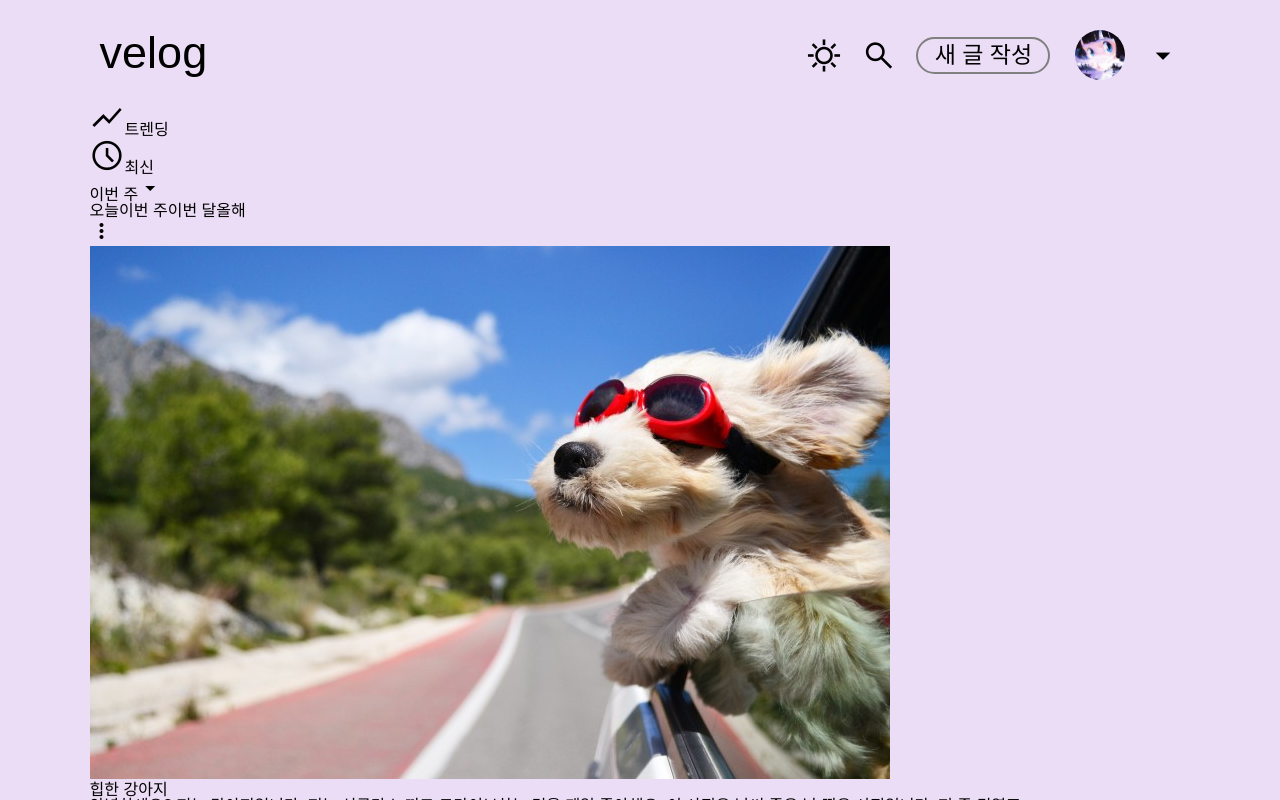
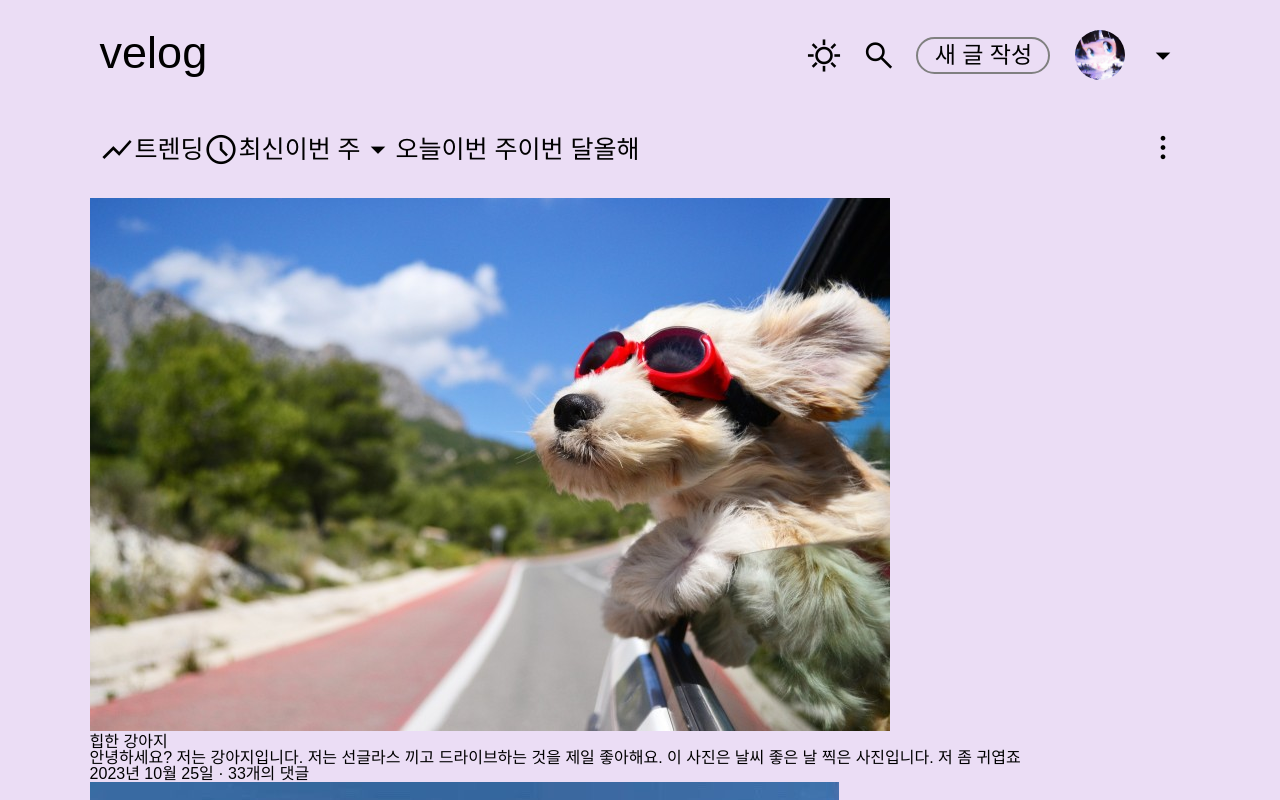
Before and after one commit to GDSC-Ewha-5th/leeNaHyun, a React (Vite) app in the folder React/: page / in a window 1280 px wide. Shown: the top 800 px of the page. Built offline with nearby package versions, Linux system fonts and the light colour scheme; a web font is replaced by a local one.

Commit message:
[Temp] Add NavBar.jsx CSS

```diff
--- a/React/src/component/NavBar.jsx
+++ b/React/src/component/NavBar.jsx
@@ -3,43 +3,51 @@ import styled from "styled-components";
 function NavBar() {
   return (
     <>
-      <div>
-        <div>
-          <div>
-            <nav>
-              <Icon className="material-symbols-outlined"> show_chart </Icon>
-              <a href="#">트렌딩</a>
-            </nav>
-            <nav>
-              <Icon className="material-symbols-outlined"> schedule </Icon>
-              <a href="#">최신</a>
-            </nav>
-          </div>
-          <div>
-            <div>
-              <span>이번 주</span>
-              <span className="material-symbols-outlined">
-                {" "}
-                arrow_drop_down{" "}
-              </span>
-            </div>
-            <div>
-              <a href="#">오늘</a>
-              <a className="dropDown_content_clicked" href="#">
-                이번 주
-              </a>
-              <a href="#">이번 달</a>
-              <a href="#">올해</a>
-            </div>
-          </div>
-        </div>
-        <div>
-          <span className="material-symbols-outlined"> more_vert </span>
-        </div>
-      </div>
+      <Container>
+        <Box1>
+          <Icon className="material-symbols-outlined"> show_chart </Icon>
+          <Text>트렌딩</Text>
+
+          <Icon className="material-symbols-outlined"> schedule </Icon>
+          <Text>최신</Text>
+
+          <Text>이번 주</Text>
+          <Icon className="material-symbols-outlined"> arrow_drop_down </Icon>
+          <DropDown>
+            <Text>오늘</Text>
+            <Text className="dropDown_content_clicked" href="#">
+              이번 주
+            </Text>
+            <Text href="#">이번 달</Text>
+            <Text href="#">올해</Text>
+          </DropDown>
+        </Box1>
+        <Box2>
+          <Icon className="material-symbols-outlined"> more_vert </Icon>
+        </Box2>
+      </Container>
     </>
   );
 }
+
+const Container = styled.div`
+  display: flex;
+  justify-content: space-between;
+  padding: 30px 10px;
+`;
+
+const Box1 = styled.div`
+  display: flex;
+  align-items: center;
+`;
+
+const Text = styled.span`
+  font-size: 25px;
+`;
+
+const DropDown = styled.span``;
+
+const Box2 = styled.div``;
 
 const Icon = styled.span`
   font-size: 35px;
```
